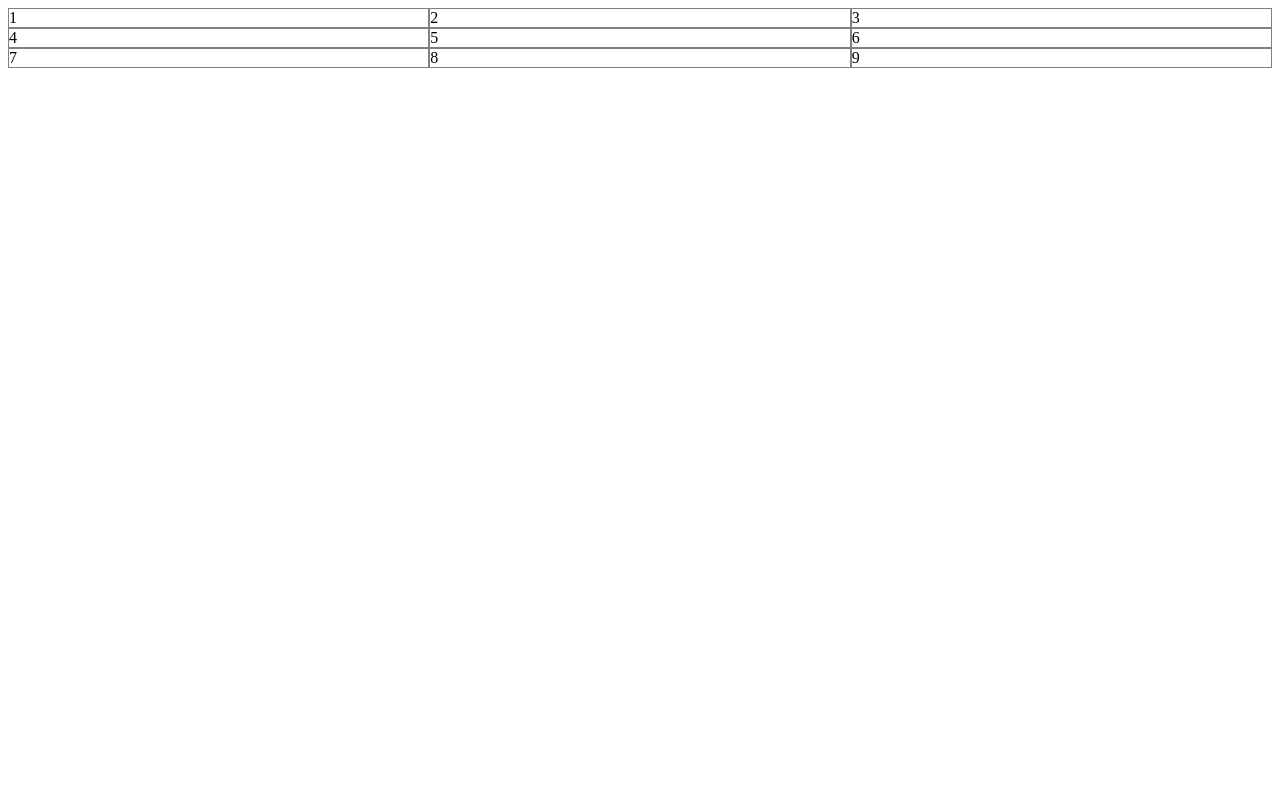
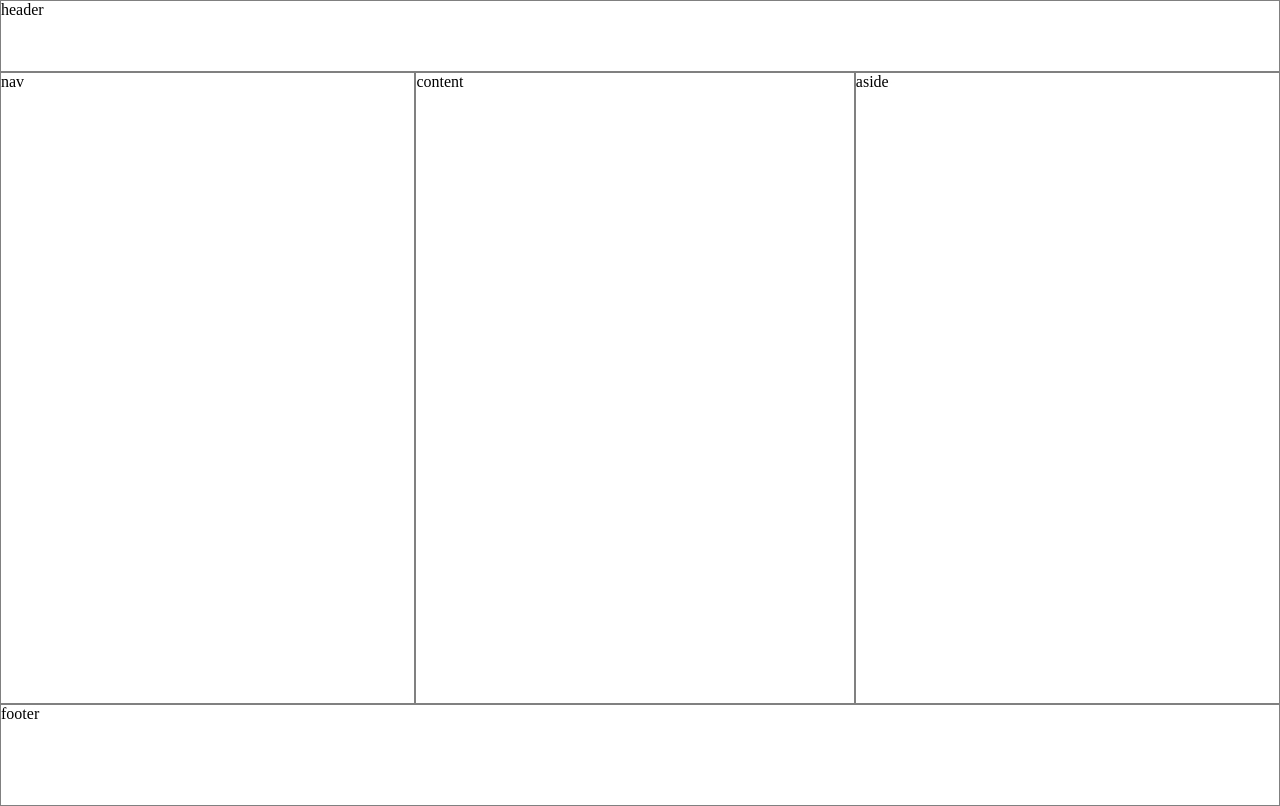
Before and after one commit to zannager/Full-Stack-Batch-50, a plain HTML site: page html-css/session2/lesson3/index.html in a window 1280 px wide. Drawn offline with Linux system fonts and the light colour scheme.

Commit message:
grid template areas

```diff
--- a/html-css/session2/lesson3/index.html
+++ b/html-css/session2/lesson3/index.html
@@ -7,7 +7,7 @@
     <link rel="stylesheet" href="styles.css">
 </head>
 <body>
-    <div class="grid-container">
+    <!-- <div class="grid-container">
         <div class="grid-item">1</div>
         <div class="grid-item">2</div>
         <div class="grid-item">3</div>
@@ -17,6 +17,15 @@
         <div class="grid-item">7</div>
         <div class="grid-item">8</div>
         <div class="grid-item">9</div>
+    </div> -->
+
+    <div class="grid-container">
+        <div class="header">header</div>
+        <div class="nav">nav</div>
+        <div class="aside">aside</div>
+        <div class="content">content</div>
+        <div class="footer">footer</div>
     </div>
+
 </body>
 </html>
--- a/html-css/session2/lesson3/styles.css
+++ b/html-css/session2/lesson3/styles.css
@@ -1,8 +1,48 @@
-.grid-container {
+/* .grid-container {
     display: grid;
     grid-template-columns: auto auto auto;
 }
 
 .grid-item {
     border: 1px gray solid;
+} */
+
+body {
+    margin: 0;
 }
+
+.grid-container {
+    display: grid;
+    grid-template-areas:
+    "header header header"
+    "nav content aside"
+    "footer footer footer";
+}
+
+.header, .nav, .aside, .content, .footer {
+    border: 1px gray solid;
+}
+
+.header {
+    grid-area: header;
+    height: 70px;
+}
+
+.nav {
+    grid-area: nav;
+
+}
+
+.aside {
+    grid-area: aside;
+}
+
+.content {
+    grid-area: content;
+    height: calc(100vh - 170px);
+}
+
+.footer {
+    grid-area: footer;
+    height: 100px;
+}
```
